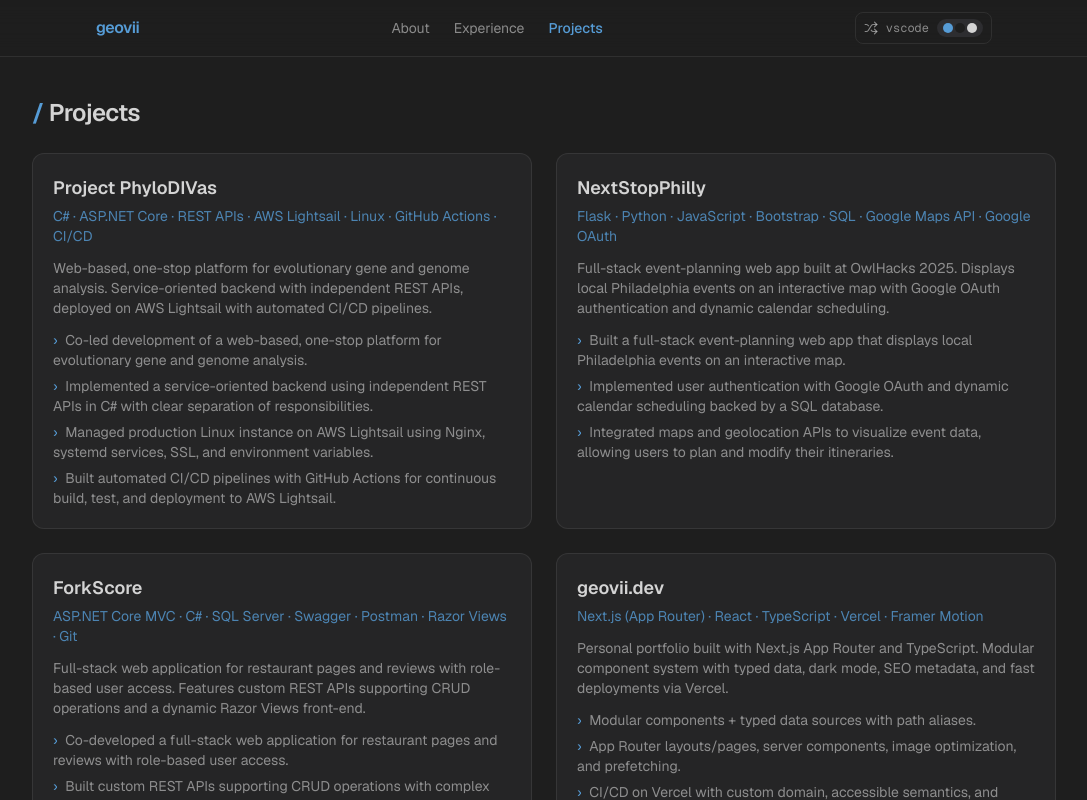
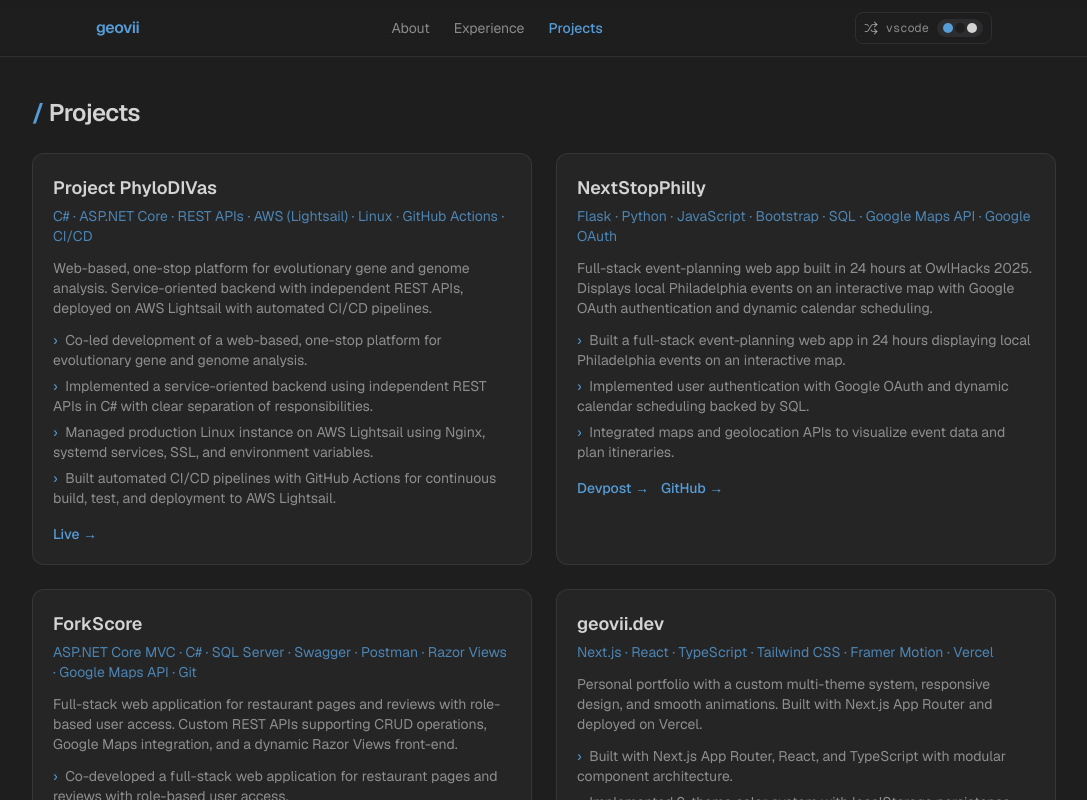
Before and after one commit to GeorgeVekios/geovii.dev, a Next.js app: page /projects in a window 1280 px wide. Shown: the top 800 px of the page, without its empty margins (96-1183 px from the left). Built offline with nearby package versions, Linux system fonts and the light colour scheme.

Commit message:
Updated Projects Links and Descriptions

```diff
--- a/data/projects.ts
+++ b/data/projects.ts
@@ -4,18 +4,18 @@
   {
     slug: "phylodivas",
     title: "Project PhyloDIVas",
-    stack: ["C#", "ASP.NET Core", "REST APIs", "AWS Lightsail", "Linux", "GitHub Actions", "CI/CD"],
+    stack: ["C#", "ASP.NET Core", "REST APIs", "AWS (Lightsail)", "Linux", "GitHub Actions", "CI/CD"],
     summary:
       "Web-based, one-stop platform for evolutionary gene and genome analysis. Service-oriented backend with independent REST APIs, deployed on AWS Lightsail with automated CI/CD pipelines.",
-    bullets: [
+    bullets:[
       "Co-led development of a web-based, one-stop platform for evolutionary gene and genome analysis.",
       "Implemented a service-oriented backend using independent REST APIs in C# with clear separation of responsibilities.",
       "Managed production Linux instance on AWS Lightsail using Nginx, systemd services, SSL, and environment variables.",
-      "Built automated CI/CD pipelines with GitHub Actions for continuous build, test, and deployment to AWS Lightsail.",
+      "Built automated CI/CD pipelines with GitHub Actions for continuous build, test, and deployment to AWS Lightsail."
     ],
     image: "",
     links: [
-      //when project is live - label: "Live", href: "https://..."
+      { label: "Live", href: "https://phylodivas.com/"}
     ]
   },
   {
@@ -23,46 +23,51 @@
     title: "NextStopPhilly",
     stack: ["Flask", "Python", "JavaScript", "Bootstrap", "SQL", "Google Maps API", "Google OAuth"],
     summary:
-      "Full-stack event-planning web app built at OwlHacks 2025. Displays local Philadelphia events on an interactive map with Google OAuth authentication and dynamic calendar scheduling.",
+      "Full-stack event-planning web app built in 24 hours at OwlHacks 2025. Displays local Philadelphia events on an interactive map with Google OAuth authentication and dynamic calendar scheduling.",
     bullets: [
-      "Built a full-stack event-planning web app that displays local Philadelphia events on an interactive map.",
-      "Implemented user authentication with Google OAuth and dynamic calendar scheduling backed by a SQL database.",
-      "Integrated maps and geolocation APIs to visualize event data, allowing users to plan and modify their itineraries.",
+      "Built a full-stack event-planning web app in 24 hours displaying local Philadelphia events on an interactive map.",
+      "Implemented user authentication with Google OAuth and dynamic calendar scheduling backed by SQL.",
+      "Integrated maps and geolocation APIs to visualize event data and plan itineraries."
     ],
     image: "",
-    links: []
+    links: [
+      { label: "Devpost", href: "https://devpost.com/software/nextstopphilly" },
+      { label: "GitHub", href: "https://github.com/DenysByrchak/OwlHacks2025" }
+    ]
   },
   {
     slug: "forkscore",
     title: "ForkScore",
-    stack: ["ASP.NET Core MVC", "C#", "SQL Server", "Swagger", "Postman", "Razor Views", "Git"],
+    stack: ["ASP.NET Core MVC", "C#", "SQL Server", "Swagger", "Postman", "Razor Views", "Google Maps API", "Git"],
     summary:
-      "Full-stack web application for restaurant pages and reviews with role-based user access. Features custom REST APIs supporting CRUD operations and a dynamic Razor Views front-end.",
+      "Full-stack web application for restaurant pages and reviews with role-based user access. Custom REST APIs supporting CRUD operations, Google Maps integration, and a dynamic Razor Views front-end.",
     bullets: [
       "Co-developed a full-stack web application for restaurant pages and reviews with role-based user access.",
       "Built custom REST APIs supporting CRUD operations with complex data types, tested via Swagger and Postman.",
-      "Developed dynamic front-end with Razor Views and integrated SQL Server using stored procedures for data persistence.",
+      "Integrated Google Maps API for restaurant location display.",
+      "Developed dynamic front-end with Razor Views and integrated SQL Server using stored procedures for data persistence."
     ],
     image: "",
     links: [
       { label: "Live", href: "https://cis-iis2.temple.edu/Spring2025/CIS3342_tun32527/TermProject"},
+      //{ label: "Github - not yet public", href: ""} <- Uncomment when repo is public
     ]
   },
   {
     slug: "geovii-dev",
     title: "geovii.dev",
-    stack: ["Next.js (App Router)", "React", "TypeScript", "Vercel", "Framer Motion"],
+    stack: ["Next.js", "React", "TypeScript", "Tailwind CSS", "Framer Motion", "Vercel"],
     summary:
-      "Personal portfolio built with Next.js App Router and TypeScript. Modular component system with typed data, dark mode, SEO metadata, and fast deployments via Vercel.",
+      "Personal portfolio with a custom multi-theme system, responsive design, and smooth animations. Built with Next.js App Router and deployed on Vercel.",
     bullets: [
-      "Modular components + typed data sources with path aliases.",
-      "App Router layouts/pages, server components, image optimization, and prefetching.",
-      "CI/CD on Vercel with custom domain, accessible semantics, and responsive design.",
+      "Built with Next.js App Router, React, and TypeScript with modular component architecture.",
+      "Implemented 9-theme color system with localStorage persistence and responsive mobile navigation.",
+      "Deployed via Vercel CI/CD with custom domain, SEO metadata, and optimized performance."
     ],
     image: "",
     links: [
-      // { label: "Live", href: "https://geovii.dev"},
-      // { label: "GitHub", href: "https://github.com/GeorgeVekios/geovii.dev"}
+      { label: "Live", href: "https://geovii.dev"},
+      { label: "GitHub", href: "https://github.com/GeorgeVekios/geovii.dev"}
     ]
   }
 ]
```
